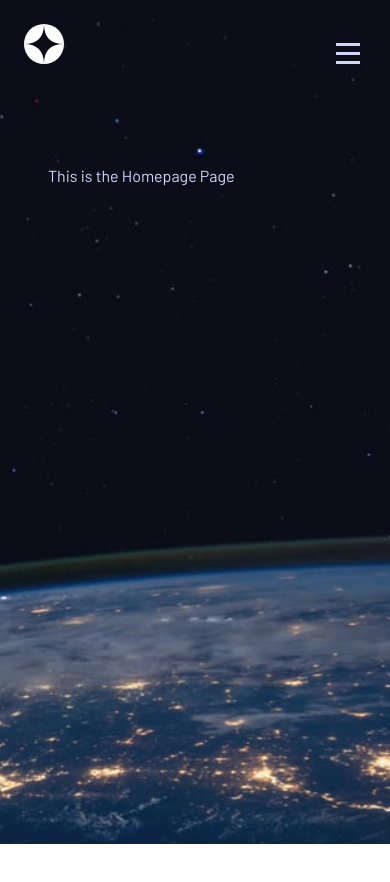
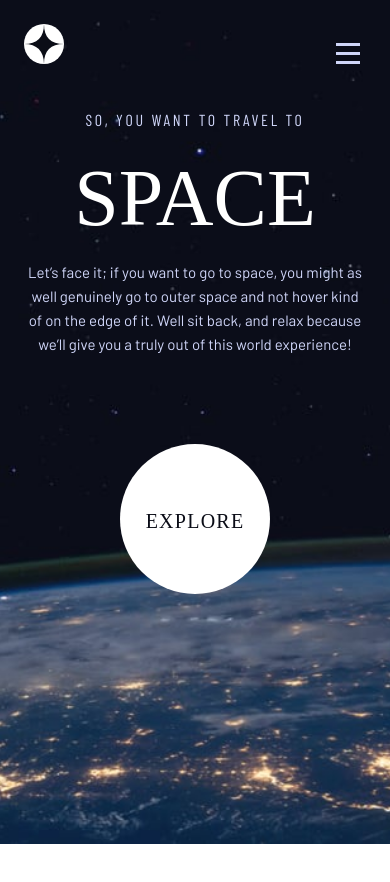
Before and after one commit to jadeli1720/space-tourism-website-main, a React (Create React App) app in the folder project/app/: page / in a window 390 px wide. Shown: the top 882 px of the page. Before the commit the page ends 844 px from the top, so only its background shows below. Built offline with nearby package versions, Linux system fonts and the light colour scheme; a web font is replaced by a local one.

Commit message:
Homepage filled out and styled for mobile.

```diff
--- a/project/app/src/components/header.js
+++ b/project/app/src/components/header.js
@@ -3,15 +3,10 @@ import { NavLink } from "react-router-dom";
 import logo from "../assets/images/shared/logo.svg";
 import hamburger from '../assets/images/shared/icon-hamburger.svg';
 import closeIcon from '../assets/images/shared/icon-close.svg';
+import { navItems } from "../data/utils";
 
 const Header = () => {
 	const [openNav, setOpenNav] = useState(false);
-	const menuItems = [
-		{ name: 'Home', href: '/', number:'00' },
-		{ name: 'Destination', href: '/destination', number:'01' },
-		{ name: 'Crew', href: '/crew', number:'02' },
-		{ name: 'Technology', href: '/technology', number:'03' },
-	];
 
   const setActiveLink = e => {
     const links = document.getElementsByClassName('link')
@@ -28,14 +23,13 @@ const Header = () => {
 							src={logo}
 							alt='Space Travel Logo'
 							title='Travel to Space'
-							className='logo'
 						/>
 					</a>
 				</div>
 				<div className='border'></div>
 				<nav className={`nav-menu ${openNav ? 'show' : ''}`}>
 					<ul className='nav-list'>
-						{menuItems.map((item, i) => (
+						{navItems.map((item, i) => (
 							<li
 								className='nav-item'
 								onClick={setActiveLink}
--- a/project/app/src/components/homepage.js
+++ b/project/app/src/components/homepage.js
@@ -1,14 +1,30 @@
 import React from 'react';
+import { Link } from 'react-router-dom';
 import changeBackground from './background';
+import { navItems } from '../data/utils';
 
 const Homepage = () => {
 	window.addEventListener('load', changeBackground('homepage'))
 
 	return (
-		<div>
-			<p>This is the Homepage Page</p>
+		<div id='homepage'>
+			<section className='hp-text-container'>
+				<h4 className='page-title'>So, you want to travel to</h4>
+				<h1>Space</h1>
+				<p className='page-paragraph'>
+					Let’s face it; if you want to go to space, you might as well
+					genuinely go to outer space and not hover kind of on the
+					edge of it. Well sit back, and relax because we’ll give you
+					a truly out of this world experience!
+				</p>
+			</section>
+			<section className='explore-btn'>
+				<div className='container'>
+					<Link to={navItems[1].href}>Explore</Link>
+				</div>
+			</section>
 		</div>
-	)
+	);
 };
 
 export default Homepage;
--- /dev/null
+++ b/project/app/src/data/utils.js
@@ -0,0 +1,6 @@
+export const navItems = [
+	{ name: 'Home', href: '/', number: '00' },
+	{ name: 'Destination', href: '/destination', number: '01' },
+	{ name: 'Crew', href: '/crew', number: '02' },
+	{ name: 'Technology', href: '/technology', number: '03' },
+];
--- a/project/app/src/styles/components/header.scss
+++ b/project/app/src/styles/components/header.scss
@@ -6,7 +6,7 @@ header {
   width: 100%;
 
   .logo {
-    margin: 0.75rem 0  0 0.75rem;
+    margin: 1.5rem 0  0 1.5rem;
     height: auto;
     max-width: 2.5rem;
     width: 100%;
@@ -47,7 +47,7 @@ header {
     background: rgba(255, 255, 255, 0.05);
     backdrop-filter: blur(2.25rem);
     height: 100vh;
-    width: 65.95%;
+    width: 68%;
     transform: translateX(100%);
     transition: transform 0.4s ease-in-out;
 
--- a/project/app/src/styles/components/homepage.scss
+++ b/project/app/src/styles/components/homepage.scss
@@ -1,10 +1,57 @@
 @use '../util/mixins.scss' as mixin;
 
-p {
-  margin: 96px 48px;
+/* ========== MOBILE =========== */
+#homepage {
+  @include mixin.displayFlex(column, center, unset);
+  text-align: center;
+  height: 100vh;
+  margin: 40px 1.5rem 0;
+
+  .page-title{
+    color: $light-blue;
+
+  }
+
+  h1 {
+    @include mixin.headingTwo(100px);
+    color: white;
+    font-size: 80px;
+    text-transform: uppercase;
+    margin: 0.75rem 0;
+  }
+
+  .page-paragraph {
+    text-align: center;
+  }
+
+  .explore-btn {
+    margin-top: 88px ;
+
+    .container {
+      @include mixin.displayFlex(row, center, center);
+      cursor: pointer;
+      background-color: white;
+      border-radius: 50%;
+      height: 150px;
+      width: 150px;
+
+    }
+
+    a {
+      @include mixin.subHeadingOne(unset);
+      color: $dark-blue;
+      font-size: 20px;
+      line-height: 20px !important;
+      letter-spacing: 1.25px;
+      text-decoration: none;
+      text-transform: uppercase;
+      //Cheat to center the text
+      margin-top: 4px;
+      transition: 0.4s ease-in-out;
+    }
+  }
 }
 
-/* ========== MOBILE =========== */
 
 /* ========== TABLET =========== */
 
--- a/project/app/src/styles/global.scss
+++ b/project/app/src/styles/global.scss
@@ -2,7 +2,6 @@
 
 
 /**************GLOBAL RESETS**************/
-
 /*Box Sizing*/
 *,
 *::after,
@@ -86,7 +85,6 @@ select {
 }
 
 /**************GLOBAL STYLING**************/
-
 p {
   @include mixin.body();
   color: $light-blue;
@@ -96,11 +94,8 @@ p {
 //Desktop sizing: 1440 X 900
 //Tablet: 768 X 1024
 //Mobile: 375 X 667
-//TODO: We will have to change this for each page. How?
+
 main {
-  // background-image: url(../assets/images/home/background-home-desktop.jpg);
-  // background-size: 100% 100%;
-  // background-color: $dark-blue;
   width:100%;
   min-height: 100vh;
   transition: 0.5s ease;
@@ -122,6 +117,19 @@ main {
     z-index: -1;
 }
 
+.page-title {
+  @include mixin.nav();
+  font-size: 1rem;
+  letter-spacing: 2.7px;
+  text-transform: uppercase;
+}
+
+.page-paragraph {
+    font-size: 0.938rem;
+    line-height: 1.5rem;
+}
+
+
 /* ========== TABLET =========== */
 @include mixin.min-media-query($tablet-xs){
   #background {
@@ -131,6 +139,17 @@ main {
         background-repeat: no-repeat;
         min-height: 100vh;
         width: 100%;
+  }
+
+  .page-title {
+    font-size: 1.25rem;
+    line-height: 1.5rem;
+    letter-spacing: 3.38px;
+  }
+
+  .page-paragraph {
+    font-size: 1rem;
+    line-height: 1.75rem;
   }
 }
 
@@ -145,4 +164,15 @@ main {
     top: 0;
     right: 0;
   }
+
+  .page-title {
+    font-size: 1.75rem;
+    line-height: 2.25rem;
+    letter-spacing: 4.72px;
+  }
+
+  .page-paragraph {
+    font-size: 1.125rem;
+    line-height: 2rem;
+  }
 }
--- a/project/app/src/styles/util/mixins.scss
+++ b/project/app/src/styles/util/mixins.scss
@@ -1,50 +1,65 @@
 
 /**************FONT PRESETS**************/
 
-@mixin headingOne() {
+//150px
+@mixin headingOne($line-height) {
   font-family: 'Bellefair', serif;
   font-size: 9.375rem;
   font-weight: 400;
+  line-height: $line-height;
 }
 
-@mixin headingTwo() {
+//100px
+@mixin headingTwo($line-height) {
   font-family: 'Bellefair', serif;
   font-size: 6.25rem;
   font-weight: 400;
+  line-height: $line-height;
 }
 
-@mixin headingThree() {
+//56px
+@mixin headingThree($line-height) {
   font-family: 'Bellefair', serif;
   font-size: 3.5rem;
   font-weight: 400;
+  line-height: $line-height;
 }
 
-@mixin headingFour() {
+//32px
+@mixin headingFour($line-height) {
   font-family: 'Bellefair', serif;
   font-size: 2rem;
   font-weight: 400;
+  line-height: $line-height
 }
 
-@mixin headingFive() {
+//28px
+@mixin headingFive($line-height) {
   font-family: 'Barlow Condensed', sans-serif;
   font-size: 1.75rem;
   font-weight: 400;
+  line-height: $line-height;
   letter-spacing: 0.297rem;
 }
 
-@mixin subHeadingOne() {
+//28px
+@mixin subHeadingOne($line-height) {
   font-family: 'Bellefair', serif;
   font-size: 1.75rem;
   font-weight: 400;
+  line-height: $line-height;
 }
 
-@mixin subHeadingTwo() {
+//14px
+@mixin subHeadingTwo($line-height) {
   font-family: 'Bellefair', serif;
   font-size: 0.875rem;
   font-weight: 400;
+  line-height: $line-height;
   letter-spacing: 0.147rem;
 }
 
+//18px
 @mixin nav() {
   font-family: 'Barlow Condensed', sans-serif;
   font-size: 1.125rem;
```
